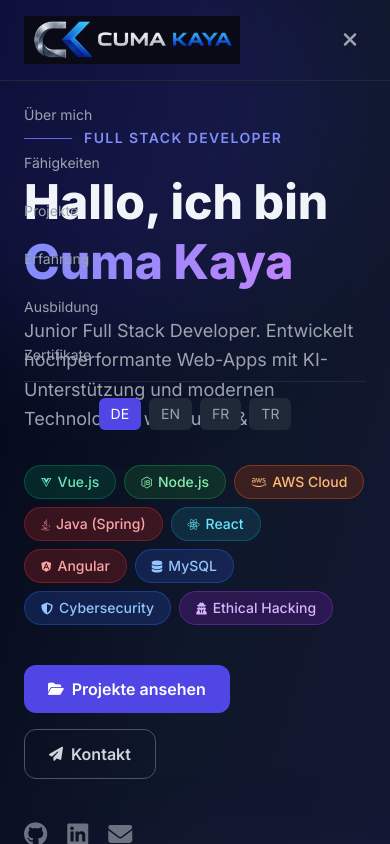
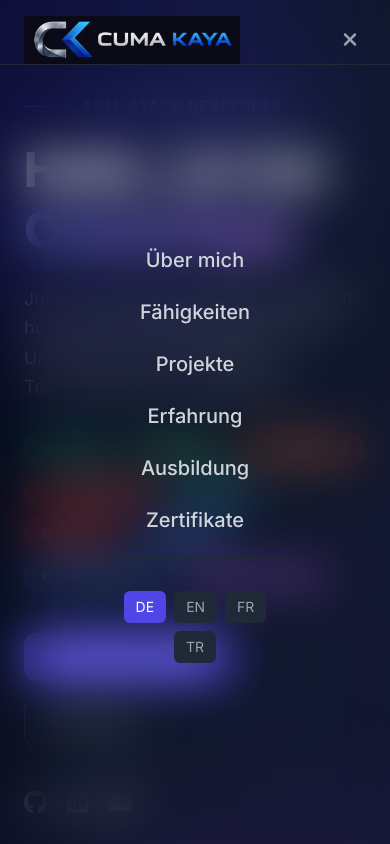
Before and after one commit to cumathka/cumakaya, a Vue app: page / in a window 390 px wide. Both pictures are taken after a click on the button 350 px from the left and 40 px from the top of the page. Shown: the top 844 px of the page. Built offline with nearby package versions, Linux system fonts and the light colour scheme.

Commit message:
whatsup added

```diff
--- a/src/components/CertificatesSection.vue
+++ b/src/components/CertificatesSection.vue
@@ -34,18 +34,18 @@
             </div>
 
             <!-- Pagination Controls -->
-            <div v-if="totalPages > 1" class="flex justify-center items-center gap-2 mt-8" data-aos="fade-up">
+            <div v-if="totalPages > 1" class="flex flex-wrap justify-center items-center gap-2 mt-8" data-aos="fade-up">
                 <!-- Previous Button -->
                 <button @click="prevPage" :disabled="currentPage === 1"
-                    class="w-10 h-10 flex items-center justify-center rounded-lg bg-slate-800 border border-slate-700 text-slate-400 hover:text-indigo-400 hover:border-indigo-500/50 disabled:opacity-50 disabled:cursor-not-allowed transition-all"
+                    class="w-8 h-8 md:w-10 md:h-10 flex items-center justify-center rounded-lg bg-slate-800 border border-slate-700 text-slate-400 hover:text-indigo-400 hover:border-indigo-500/50 disabled:opacity-50 disabled:cursor-not-allowed transition-all"
                     aria-label="Previous page">
-                    <i class="fas fa-chevron-left"></i>
+                    <i class="fas fa-chevron-left text-xs md:text-sm"></i>
                 </button>
 
                 <!-- Page Numbers -->
-                <div class="flex gap-2">
+                <div class="flex flex-wrap justify-center gap-1 md:gap-2">
                     <button v-for="page in displayedPages" :key="page" @click="goToPage(page)" :class="[
-                        'w-10 h-10 rounded-lg flex items-center justify-center text-sm font-medium transition-all border',
+                        'w-8 h-8 md:w-10 md:h-10 rounded-lg flex items-center justify-center text-xs md:text-sm font-medium transition-all border',
                         currentPage === page
                             ? 'bg-indigo-600 text-white border-indigo-500 shadow-lg shadow-indigo-500/20'
                             : 'bg-slate-800 text-slate-400 border-slate-700 hover:border-indigo-500/50 hover:text-indigo-400'
@@ -56,9 +56,9 @@
 
                 <!-- Next Button -->
                 <button @click="nextPage" :disabled="currentPage === totalPages"
-                    class="w-10 h-10 flex items-center justify-center rounded-lg bg-slate-800 border border-slate-700 text-slate-400 hover:text-indigo-400 hover:border-indigo-500/50 disabled:opacity-50 disabled:cursor-not-allowed transition-all"
+                    class="w-8 h-8 md:w-10 md:h-10 flex items-center justify-center rounded-lg bg-slate-800 border border-slate-700 text-slate-400 hover:text-indigo-400 hover:border-indigo-500/50 disabled:opacity-50 disabled:cursor-not-allowed transition-all"
                     aria-label="Next page">
-                    <i class="fas fa-chevron-right"></i>
+                    <i class="fas fa-chevron-right text-xs md:text-sm"></i>
                 </button>
             </div>
 
--- a/src/components/HeroSection.vue
+++ b/src/components/HeroSection.vue
@@ -8,7 +8,7 @@
       <div class="absolute -bottom-40 -right-40 w-[600px] h-[600px] bg-purple-800/15 rounded-full blur-3xl"></div>
     </div>
 
-    <div class="relative z-10 max-w-6xl mx-auto px-6 py-32 grid md:grid-cols-2 gap-16 items-center">
+    <div class="relative z-10 max-w-6xl mx-auto px-6 py-24 lg:py-32 grid md:grid-cols-2 gap-12 lg:gap-16 items-center">
 
       <!-- Left: Text -->
       <div data-aos="fade-right">
@@ -17,6 +17,7 @@
           <span class="text-indigo-400 text-sm font-semibold tracking-widest uppercase">
             {{ t.hero.role }}
           </span>
+          <div class="h-px w-12 bg-indigo-500"></div>
         </div>
 
         <h1 class="text-5xl lg:text-6xl font-extrabold leading-tight mb-6">
--- a/src/components/NavBar.vue
+++ b/src/components/NavBar.vue
@@ -15,11 +15,11 @@
         <li><a href="#projects" class="text-gray-400 hover:text-indigo-400 transition-colors">{{ t.nav.projects }}</a>
         </li>
         <li><a href="#experience" class="text-gray-400 hover:text-indigo-400 transition-colors">{{ t.nav.experience
-            }}</a></li>
+        }}</a></li>
         <li><a href="#education" class="text-gray-400 hover:text-indigo-400 transition-colors">{{ t.nav.education }}</a>
         </li>
         <li><a href="#certificates" class="text-gray-400 hover:text-indigo-400 transition-colors">{{ t.nav.certificates
-            }}</a></li>
+        }}</a></li>
       </ul>
 
       <div class="hidden md:flex items-center gap-4">
@@ -51,32 +51,38 @@
 
     <!-- Mobile Dropdown -->
     <transition name="fade-down">
-      <div v-show="open" class="md:hidden bg-slate-900/98 border-t border-gray-800">
-        <ul class="py-3 px-6 space-y-1">
-          <li><a href="#about" @click="open = false" class="block py-3 text-gray-400 hover:text-indigo-400 text-sm">{{
-            t.nav.about }}</a></li>
-          <li><a href="#skills" @click="open = false" class="block py-3 text-gray-400 hover:text-indigo-400 text-sm">{{
-            t.nav.skills }}</a></li>
+      <div v-show="open"
+        class="md:hidden fixed top-16 left-0 w-full h-[calc(100vh-4rem)] bg-slate-900/98 backdrop-blur-xl border-t border-gray-800 overflow-y-auto">
+        <ul class="flex flex-col items-center justify-center min-h-full py-8 space-y-6">
+          <li><a href="#about" @click="open = false"
+              class="text-xl font-medium text-gray-300 hover:text-indigo-400 transition-colors">{{ t.nav.about }}</a>
+          </li>
+          <li><a href="#skills" @click="open = false"
+              class="text-xl font-medium text-gray-300 hover:text-indigo-400 transition-colors">{{ t.nav.skills }}</a>
+          </li>
           <li><a href="#projects" @click="open = false"
-              class="block py-3 text-gray-400 hover:text-indigo-400 text-sm">{{ t.nav.projects }}</a></li>
+              class="text-xl font-medium text-gray-300 hover:text-indigo-400 transition-colors">{{ t.nav.projects }}</a>
+          </li>
           <li><a href="#experience" @click="open = false"
-              class="block py-3 text-gray-400 hover:text-indigo-400 text-sm">{{ t.nav.experience }}</a></li>
+              class="text-xl font-medium text-gray-300 hover:text-indigo-400 transition-colors">{{ t.nav.experience
+              }}</a></li>
           <li><a href="#education" @click="open = false"
-              class="block py-3 text-gray-400 hover:text-indigo-400 text-sm">{{ t.nav.education }}</a></li>
+              class="text-xl font-medium text-gray-300 hover:text-indigo-400 transition-colors">{{ t.nav.education
+              }}</a></li>
+          <li><a href="#certificates" @click="open = false"
+              class="text-xl font-medium text-gray-300 hover:text-indigo-400 transition-colors">{{ t.nav.certificates
+              }}</a></li>
 
-          <li><a href="#certificates" @click="open = false"
-              class="block py-3 text-gray-400 hover:text-indigo-400 text-sm">{{ t.nav.certificates }}</a></li>
-
-          <li class="pt-4 border-t border-gray-800 mt-2">
-            <div class="flex flex-wrap gap-2 justify-center mb-4">
+          <li class="pt-8 border-t border-gray-800 w-48 flex justify-center">
+            <div class="flex flex-wrap gap-2 justify-center">
               <button @click="setLanguage('de')"
-                :class="['px-3 py-1.5 rounded-md text-sm', currentLang === 'de' ? 'bg-indigo-600 text-white' : 'bg-gray-800 text-gray-400']">DE</button>
+                :class="['px-3 py-1.5 rounded-md text-sm transition-all', currentLang === 'de' ? 'bg-indigo-600 text-white' : 'bg-gray-800 text-gray-400']">DE</button>
               <button @click="setLanguage('en')"
-                :class="['px-3 py-1.5 rounded-md text-sm', currentLang === 'en' ? 'bg-indigo-600 text-white' : 'bg-gray-800 text-gray-400']">EN</button>
+                :class="['px-3 py-1.5 rounded-md text-sm transition-all', currentLang === 'en' ? 'bg-indigo-600 text-white' : 'bg-gray-800 text-gray-400']">EN</button>
               <button @click="setLanguage('fr')"
-                :class="['px-3 py-1.5 rounded-md text-sm', currentLang === 'fr' ? 'bg-indigo-600 text-white' : 'bg-gray-800 text-gray-400']">FR</button>
+                :class="['px-3 py-1.5 rounded-md text-sm transition-all', currentLang === 'fr' ? 'bg-indigo-600 text-white' : 'bg-gray-800 text-gray-400']">FR</button>
               <button @click="setLanguage('tr')"
-                :class="['px-3 py-1.5 rounded-md text-sm', currentLang === 'tr' ? 'bg-indigo-600 text-white' : 'bg-gray-800 text-gray-400']">TR</button>
+                :class="['px-3 py-1.5 rounded-md text-sm transition-all', currentLang === 'tr' ? 'bg-indigo-600 text-white' : 'bg-gray-800 text-gray-400']">TR</button>
             </div>
           </li>
         </ul>
--- a/src/style.css
+++ b/src/style.css
@@ -10,6 +10,14 @@ body {
   font-family: "Inter", sans-serif;
   background-color: #0f172a;
   color: #f1f5f9;
+  overflow-x: hidden;
+}
+
+img,
+video,
+iframe {
+  max-width: 100%;
+  height: auto;
 }
 
 ::-webkit-scrollbar {
```
Also changed, not shown: 5 other files (tests, documents, lock files or other folders).
